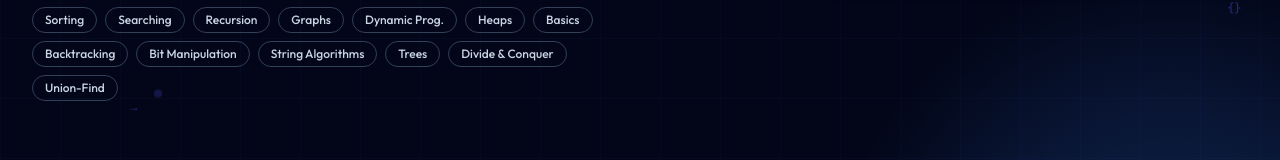
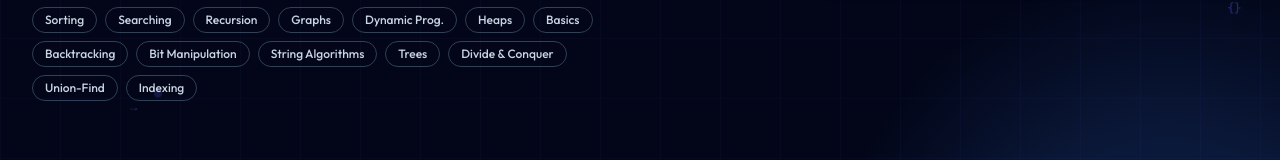
Before and after one commit to Archit1706/DSAverse, a Next.js app: page / in a window 1280 px wide. Shown: the part 622-782 px from the top of the page. Built offline with nearby package versions, Linux system fonts and the light colour scheme.

Commit message:
Add Indexing to the hero quick-nav chips

```diff
--- a/components/Hero.jsx
+++ b/components/Hero.jsx
@@ -27,6 +27,7 @@ const QUICK_NAV = [
     { label: 'Trees', href: '/trees' },
     { label: 'Divide & Conquer', href: '/divide-and-conquer' },
     { label: 'Union-Find', href: '/union-find' },
+    { label: 'Indexing', href: '/indexing' },
 ];
 
 function WordCycler() {
```
